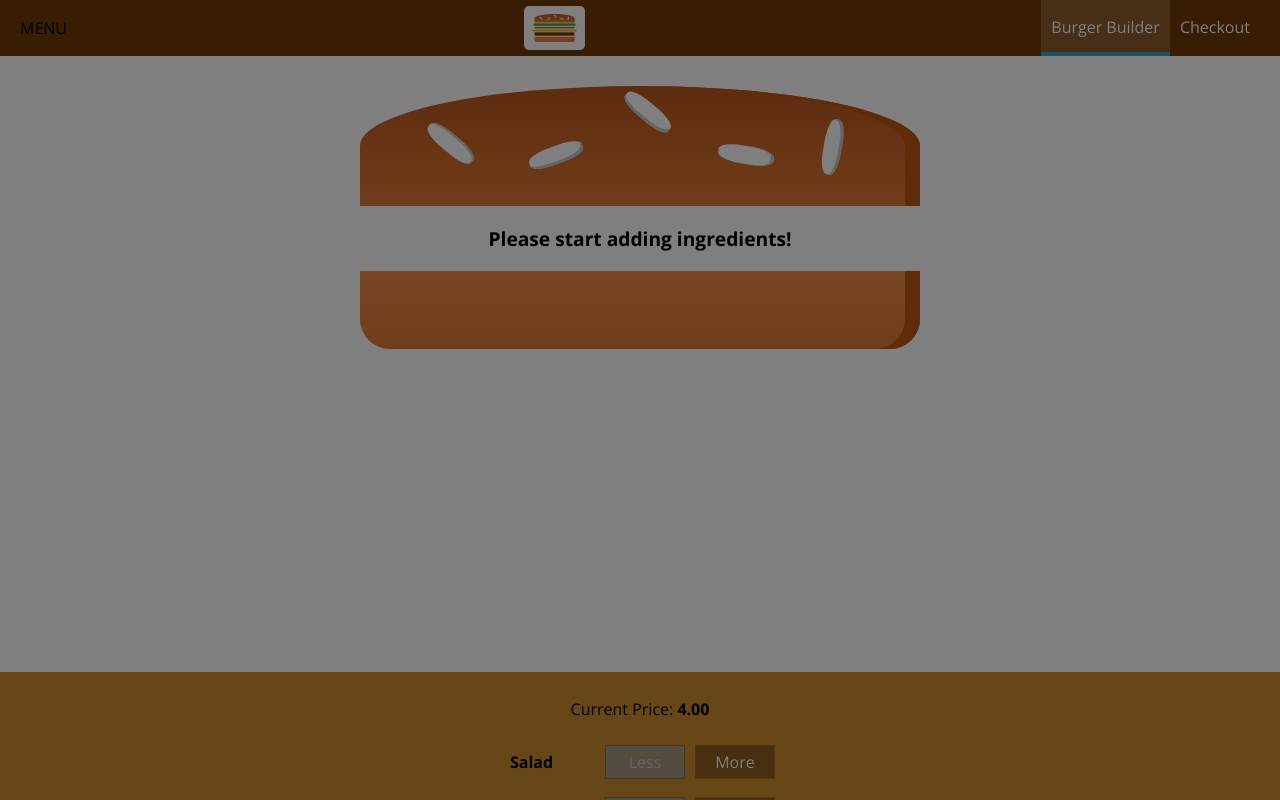
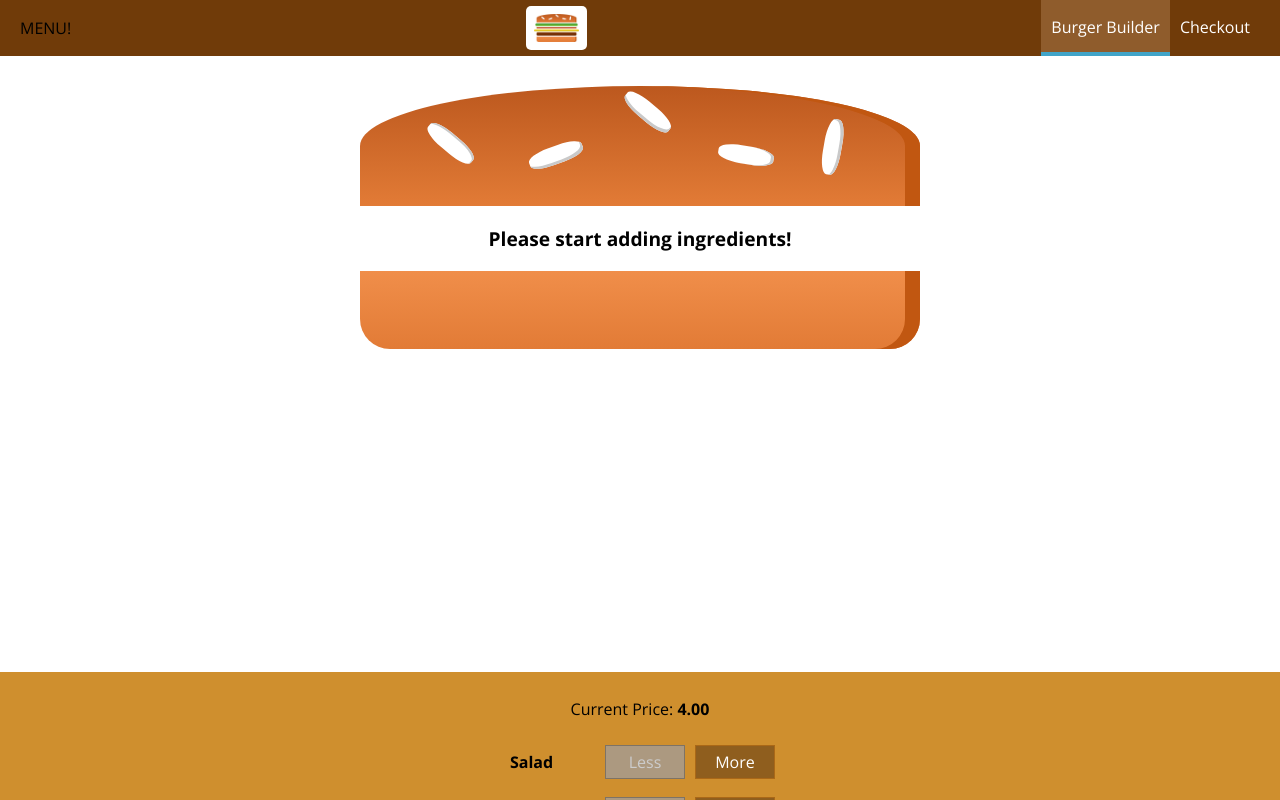
Before and after one commit to cigna2020/building_burger_app_react, a React app in the folder burger_app/: page / in a window 1280 px wide. Shown: the top 800 px of the page. Built offline with nearby package versions, Linux system fonts and the light colour scheme.

Commit message:
Add a separate component for Menu (DrawerToggle) and make a method to show/hide SideDrawer after clicking

```diff
--- a/burger_app/src/components/Layout/Layout.js
+++ b/burger_app/src/components/Layout/Layout.js
@@ -7,17 +7,24 @@ import SideDrawer from '../Navigation/SideDrawer/SideDrawer';
 
 class Layout extends Component {
     state = {
-        showSideDrawer: true,
+        showSideDrawer: false,
     }
 
     sideDrawerClosedHandler = () => {
         this.setState({showSideDrawer: false})
     }
 
+    sideDrawerToggleHandler = () => {
+        // this.setState({showSideDrawer: !this.state.showSideDrawer}); // може призвести до непередбачуваного результату
+        this.setState((prevState) => {
+            return {showSideDrawer: !prevState.showSideDrawer};
+        });
+    }
+
     render() {
         return (
             <Aux>
-                <Toolbar />
+                <Toolbar drawerToggleClicked={this.sideDrawerToggleHandler} />
                 <SideDrawer open={this.state.showSideDrawer} closed={this.sideDrawerClosedHandler} />
                 <main className={styles.Content}>
                     {this.props.children}
--- /dev/null
+++ b/burger_app/src/components/Navigation/SideDrawer/DrawerToggle/DrawerToggle.js
@@ -0,0 +1,7 @@
+import React from 'react'
+
+const drawerToggle = (props) => (
+    <div onClick={props.clicked}>MENU!</div>
+);
+
+export default drawerToggle;
--- a/burger_app/src/components/Navigation/Toolbar/Toolbar.js
+++ b/burger_app/src/components/Navigation/Toolbar/Toolbar.js
@@ -3,10 +3,11 @@ import React from 'react';
 import styles from './Toolbar.module.css'
 import Logo from '../../Layout/Logo/Logo';
 import NavItems from '../NavItems/NavItems';
+import DrawerToggle from '../SideDrawer/DrawerToggle/DrawerToggle';
 
 const toolbar = (props) => (
     <header className={styles.Toolbar}>
-        <div>MENU</div>
+        <DrawerToggle clicked={props.drawerToggleClicked} />
         <Logo height={"80%"} />
         <nav className={styles.DesktopOnly}>
             <NavItems />
```
